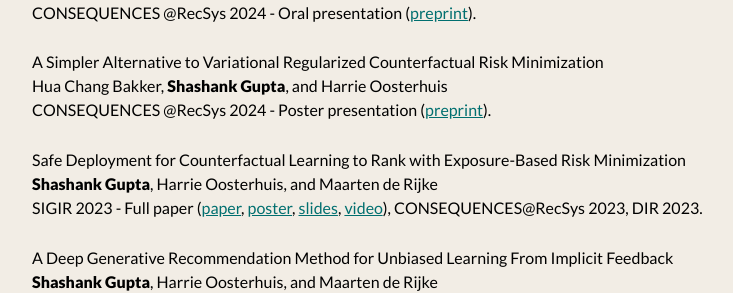
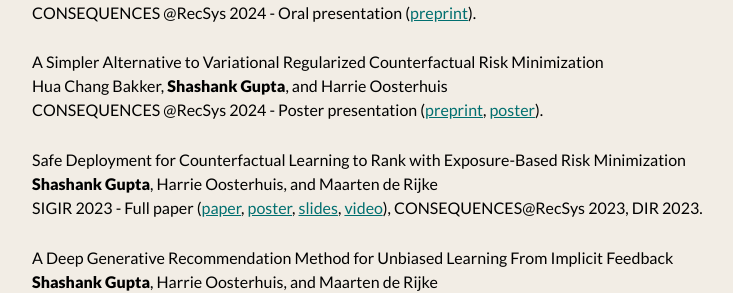
Before and after one commit to shashankg7/shashankg7.github.io, a Jekyll site: the page built from publications.md, in a window 1280 px wide and 900 px high, scrolled down 668 px. Shown: the part 160-453 px from the top of the window, without its empty margins (272-1005 px from the left). Built offline with Jekyll 4.4.1, drawn with Linux system fonts in a browser that asks for light colours; nearby versions of some CDN libraries.

Commit message:
Update publications.md

```diff
--- a/publications.md
+++ b/publications.md
@@ -35,7 +35,7 @@
 
 A Simpler Alternative to Variational Regularized Counterfactual Risk Minimization <br>
 Hua Chang Bakker, <b>Shashank Gupta</b>, and Harrie Oosterhuis <br>
-CONSEQUENCES @RecSys 2024 - Poster presentation ([preprint](https://arxiv.org/abs/2409.09819)).
+CONSEQUENCES @RecSys 2024 - Poster presentation ([preprint](https://arxiv.org/abs/2409.09819), [poster](https://drive.google.com/file/d/1VG_o4LBYLgq9nKJVcJoUaPRe54UPhDOr/view?usp=drive_link)).
 
 Safe Deployment for Counterfactual Learning to Rank with Exposure-Based Risk Minimization <br>
 <b>Shashank Gupta</b>, Harrie Oosterhuis, and Maarten de Rijke <br>
```
